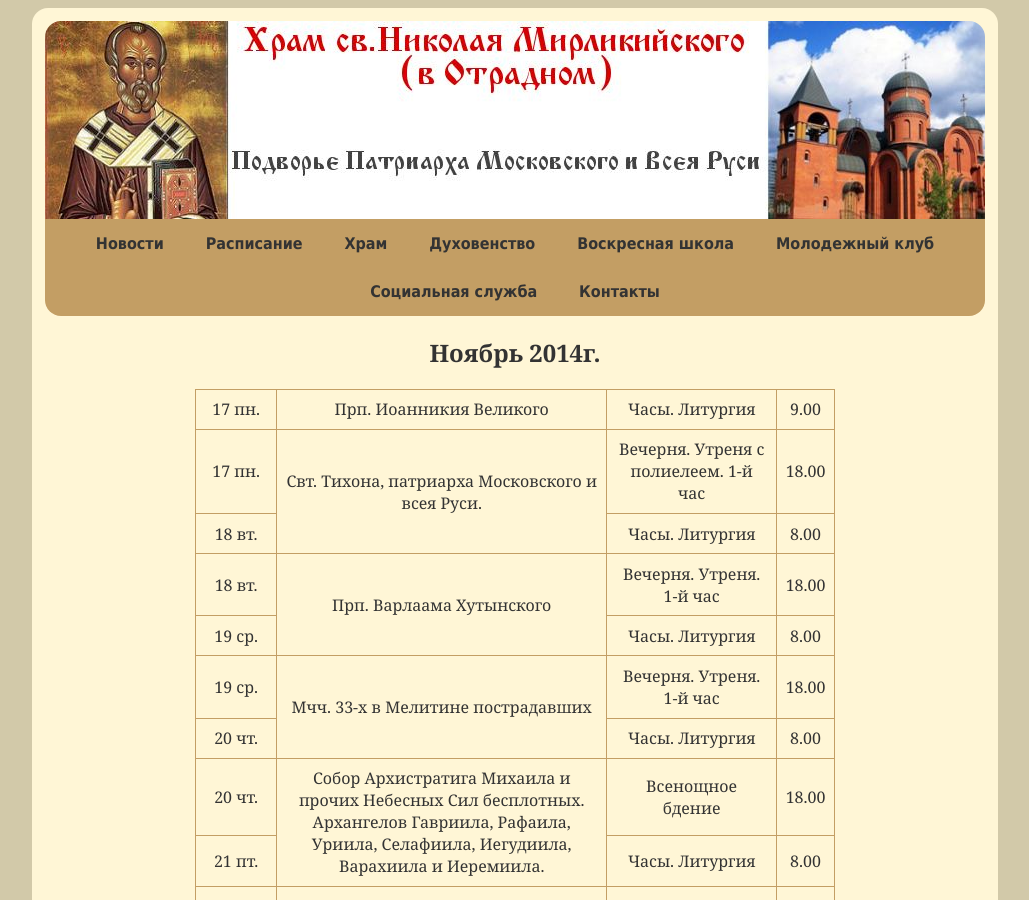
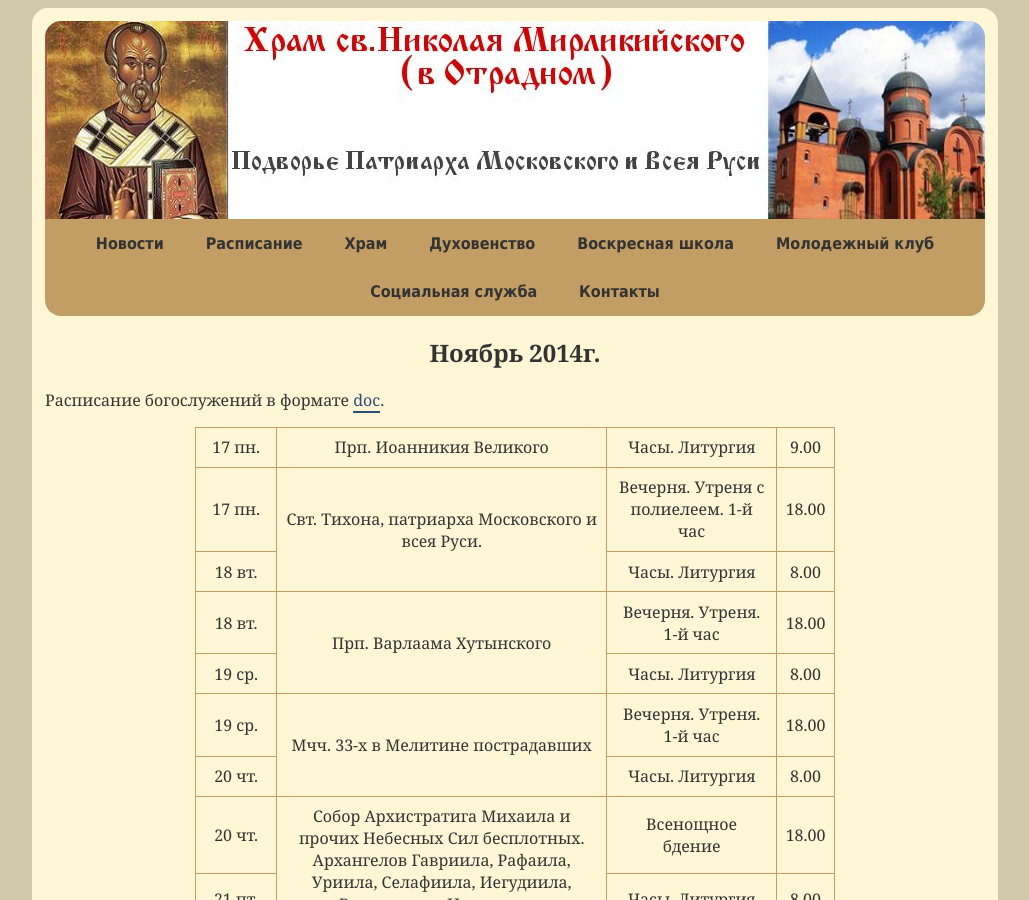
Before and after one commit to hramotradnoe/hramotradnoe.github.io, a Jekyll site: the page built from schedule/index.html, in a window 1280 px wide and 900 px high. Shown: the whole window, without its empty margins (125-1154 px from the left). Built offline with Jekyll 4.4.1, drawn with Linux system fonts in a browser that asks for light colours.

Commit message:
Добавлена ссылка на расписание в формате doc

```diff
--- a/schedule/index.html
+++ b/schedule/index.html
@@ -4,6 +4,7 @@ title  : Расписание
 ---
 <section id="schedule">
 <h1>{{site.data.schedule.period}}</h1>
+<p>Расписание богослужений в формате <a href="{{site.data.schedule.link}}">doc</a>.</p>
 <table>
 {% for row in site.data.schedule.timetable %}
 {% if row.services == empty %}
```
